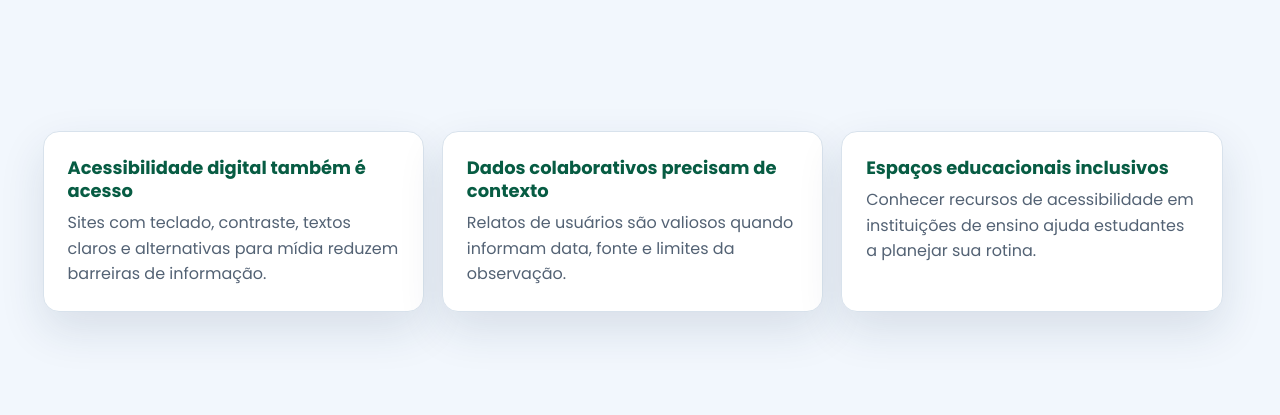
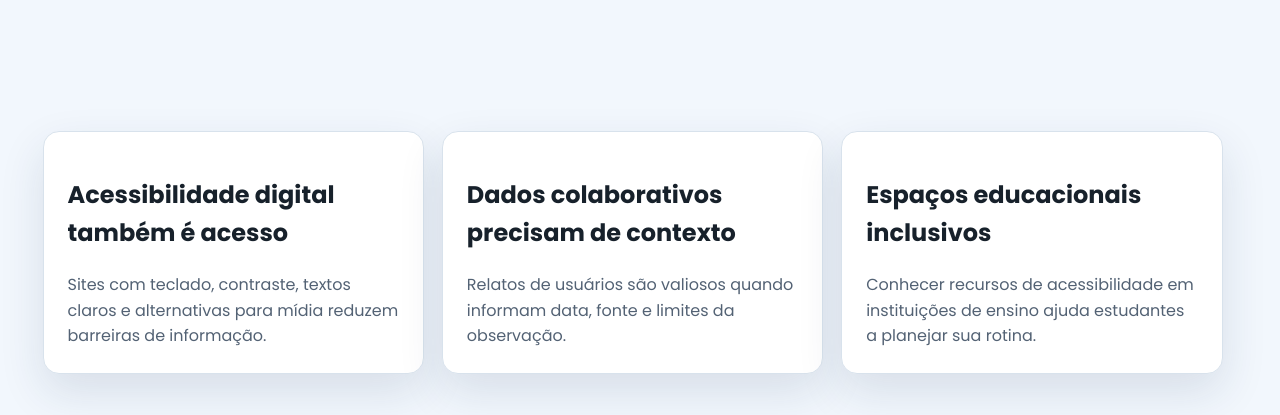
Before and after one commit to syndaflod/IncluiMais, a plain HTML site: page noticias.html in a window 1280 px wide. Shown: the part 292-707 px from the top of the page. Drawn offline with Linux system fonts and the light colour scheme.

Commit message:
fix: w3c validator

```diff
--- a/noticias.html
+++ b/noticias.html
@@ -28,24 +28,24 @@
             <h1>Notícias e informação</h1>
             <p>Conteúdos para entender como acessibilidade, tecnologia e participação social se relacionam.</p>
         </header>
-        <section class="section">
+        <div class="section">
             <div class="grid">
                 <article class="surface">
-                    <h3>Acessibilidade digital também é acesso</h3>
+                    <h2>Acessibilidade digital também é acesso</h2>
                     <p>Sites com teclado, contraste, textos claros e alternativas para mídia reduzem barreiras de
                         informação.</p>
                 </article>
                 <article class="surface">
-                    <h3>Dados colaborativos precisam de contexto</h3>
+                    <h2>Dados colaborativos precisam de contexto</h2>
                     <p>Relatos de usuários são valiosos quando informam data, fonte e limites da observação.</p>
                 </article>
                 <article class="surface">
-                    <h3>Espaços educacionais inclusivos</h3>
+                    <h2>Espaços educacionais inclusivos</h2>
                     <p>Conhecer recursos de acessibilidade em instituições de ensino ajuda estudantes a planejar sua
                         rotina.</p>
                 </article>
             </div>
-        </section>
+        </div>
     </main>
     <footer class="site-footer">
         <div class="footer-shell">
```
Also changed, not shown: cadastro_estabelecimento.html (+1 -1 lines), index.html (+1 -1 lines), 1 other file.
